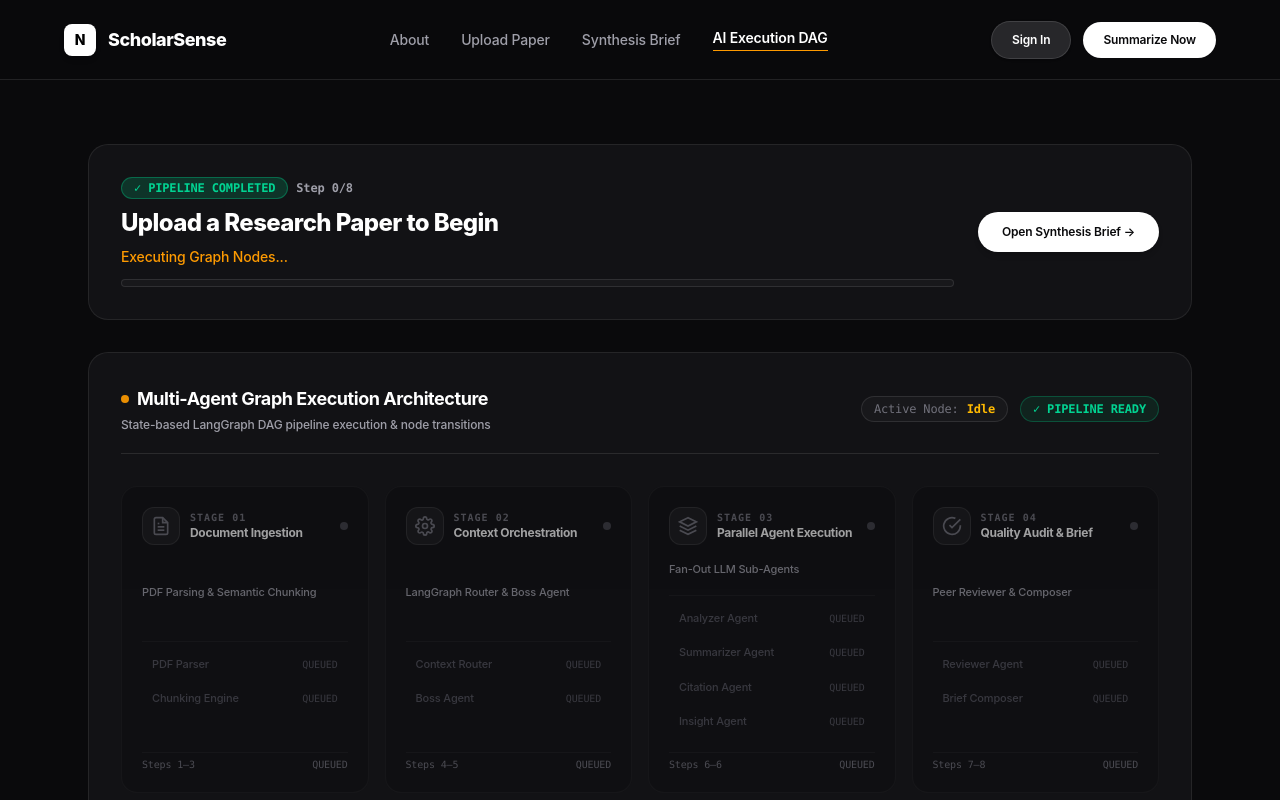
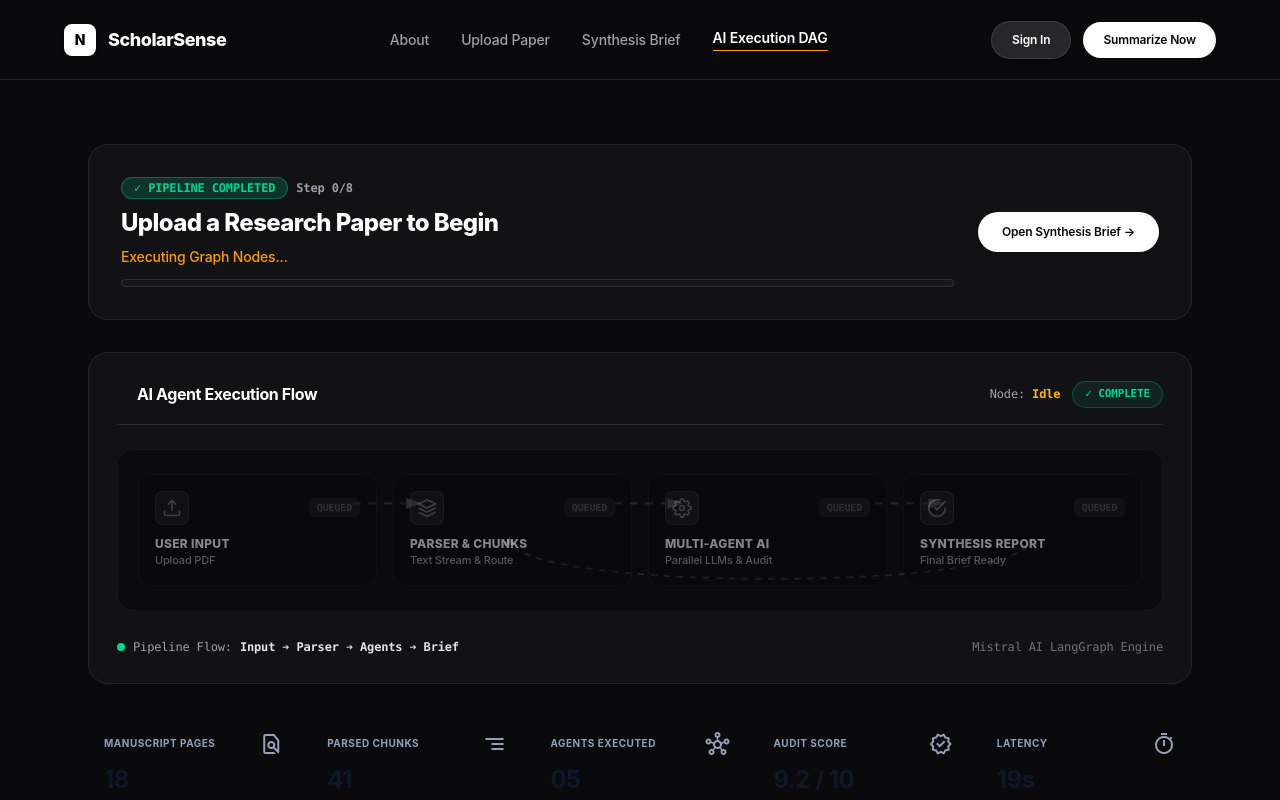
Before and after one commit to Shreepal-mewada/AI-powered-analyzer, a React (Vite) app in the folder client/: page /workflow in a window 1280 px wide. Shown: the top 800 px of the page. Built offline with nearby package versions, Linux system fonts and the light colour scheme.

Commit message:
Simplified visual workflow graph into compact minimal node containers with animated connector lines

```diff
--- a/client/src/components/workflow/LiveWorkflowGraph.jsx
+++ b/client/src/components/workflow/LiveWorkflowGraph.jsx
@@ -1,59 +1,28 @@
-import React, { useState } from 'react';
+import React from 'react';
 
 export const LiveWorkflowGraph = ({ activeNode = 'Boss Agent', status = 'ANALYZING', activeStepIndex = 3 }) => {
-  const [selectedStage, setSelectedStage] = useState(null);
 
-  // 4 Primary Architecture Stages
-  const stages = [
+  const nodes = [
     {
-      id: 'ingestion',
-      stageNum: '01',
-      title: 'Document Ingestion',
-      subtitle: 'PDF Parsing & Semantic Chunking',
-      stepRange: [1, 3],
-      nodes: [
-        { label: 'PDF Parser', desc: 'Byte stream & math formula parsing', step: 2 },
-        { label: 'Chunking Engine', desc: 'Semantic section segmentation', step: 3 }
-      ],
+      id: 'input',
+      num: '01',
+      title: 'USER INPUT',
+      subtitle: 'Upload PDF',
+      stepRange: [1, 2],
       icon: (
         <svg className="w-5 h-5" viewBox="0 0 24 24" fill="none" stroke="currentColor" strokeWidth="2">
-          <path d="M14 2H6a2 2 0 0 0-2 2v16a2 2 0 0 0 2 2h12a2 2 0 0 0 2-2V8z" />
-          <polyline points="14 2 14 8 20 8" />
-          <line x1="16" y1="13" x2="8" y2="13" />
-          <line x1="16" y1="17" x2="8" y2="17" />
-          <polyline points="10 9 9 9 8 9" />
+          <path d="M21 15v4a2 2 0 0 1-2 2H5a2 2 0 0 1-2-2v-4" />
+          <polyline points="17 8 12 3 7 8" />
+          <line x1="12" y1="3" x2="12" y2="15" />
         </svg>
       )
     },
     {
-      id: 'routing',
-      stageNum: '02',
-      title: 'Context Orchestration',
-      subtitle: 'LangGraph Router & Boss Agent',
-      stepRange: [4, 5],
-      nodes: [
-        { label: 'Context Router', desc: 'Context window filtering & token optimization', step: 4 },
-        { label: 'Boss Agent', desc: 'State-graph node dispatcher', step: 5 }
-      ],
-      icon: (
-        <svg className="w-5 h-5" viewBox="0 0 24 24" fill="none" stroke="currentColor" strokeWidth="2">
-          <circle cx="12" cy="12" r="3" />
-          <path d="M19.4 15a1.65 1.65 0 0 0 .33 1.82l.06.06a2 2 0 0 1 0 2.83 2 2 0 0 1-2.83 0l-.06-.06a1.65 1.65 0 0 0-1.82-.33 1.65 1.65 0 0 0-1 1.51V21a2 2 0 0 1-2 2 2 2 0 0 1-2-2v-.09A1.65 1.65 0 0 0 9 19.4a1.65 1.65 0 0 0-1.82.33l-.06.06a2 2 0 0 1-2.83 0 2 2 0 0 1 0-2.83l.06-.06a1.65 1.65 0 0 0 .33-1.82 1.65 1.65 0 0 0-1.51-1H3a2 2 0 0 1-2-2 2 2 0 0 1 2-2h.09A1.65 1.65 0 0 0 4.6 9a1.65 1.65 0 0 0-.33-1.82l-.06-.06a2 2 0 0 1 0-2.83 2 2 0 0 1 2.83 0l.06.06a1.65 1.65 0 0 0 1.82.33H9a1.65 1.65 0 0 0 1-1.51V3a2 2 0 0 1 2-2 2 2 0 0 1 2 2v.09a1.65 1.65 0 0 0 1 1.51 1.65 1.65 0 0 0 1.82-.33l.06-.06a2 2 0 0 1 2.83 0 2 2 0 0 1 0 2.83l-.06.06a1.65 1.65 0 0 0-.33 1.82V9a1.65 1.65 0 0 0 1.51 1H21a2 2 0 0 1 2 2 2 2 0 0 1-2 2h-.09a1.65 1.65 0 0 0-1.51 1z" />
-        </svg>
-      )
-    },
-    {
-      id: 'parallel',
-      stageNum: '03',
-      title: 'Parallel Agent Execution',
-      subtitle: 'Fan-Out LLM Sub-Agents',
-      stepRange: [6, 6],
-      nodes: [
-        { label: 'Analyzer Agent', desc: 'Technical extraction', step: 6 },
-        { label: 'Summarizer Agent', desc: 'Executive synthesis', step: 6 },
-        { label: 'Citation Agent', desc: 'Reference & baseline audit', step: 6 },
-        { label: 'Insight Agent', desc: 'Tradeoffs & takeaways', step: 6 }
-      ],
+      id: 'parser',
+      num: '02',
+      title: 'PARSER & CHUNKS',
+      subtitle: 'Text Stream & Route',
+      stepRange: [2, 4],
       icon: (
         <svg className="w-5 h-5" viewBox="0 0 24 24" fill="none" stroke="currentColor" strokeWidth="2">
           <polygon points="12 2 2 7 12 12 22 7 12 2" />
@@ -63,15 +32,24 @@ export const LiveWorkflowGraph = ({ activeNode = 'Boss Agent', status = 'ANALYZI
       )
     },
     {
-      id: 'synthesis',
-      stageNum: '04',
-      title: 'Quality Audit & Brief',
-      subtitle: 'Peer Reviewer & Composer',
-      stepRange: [7, 8],
-      nodes: [
-        { label: 'Reviewer Agent', desc: 'Quality score validation', step: 7 },
-        { label: 'Brief Composer', desc: 'Final synthesis brief', step: 8 }
-      ],
+      id: 'agents',
+      num: '03',
+      title: 'MULTI-AGENT AI',
+      subtitle: 'Parallel LLMs & Audit',
+      stepRange: [5, 7],
+      icon: (
+        <svg className="w-5 h-5" viewBox="0 0 24 24" fill="none" stroke="currentColor" strokeWidth="2">
+          <circle cx="12" cy="12" r="3" />
+          <path d="M19.4 15a1.65 1.65 0 0 0 .33 1.82l.06.06a2 2 0 0 1 0 2.83 2 2 0 0 1-2.83 0l-.06-.06a1.65 1.65 0 0 0-1.82-.33 1.65 1.65 0 0 0-1 1.51V21a2 2 0 0 1-2 2 2 2 0 0 1-2-2v-.09A1.65 1.65 0 0 0 9 19.4a1.65 1.65 0 0 0-1.82.33l-.06.06a2 2 0 0 1-2.83 0 2 2 0 0 1 0-2.83l.06-.06a1.65 1.65 0 0 0 .33-1.82 1.65 1.65 0 0 0-1.51-1H3a2 2 0 0 1-2-2 2 2 0 0 1 2-2h.09A1.65 1.65 0 0 0 4.6 9a1.65 1.65 0 0 0-.33-1.82l-.06-.06a2 2 0 0 1 0-2.83 2 2 0 0 1 2.83 0l.06.06a1.65 1.65 0 0 0 1.82.33H9a1.65 1.65 0 0 0 1-1.51V3a2 2 0 0 1 2-2 2 2 0 0 1 2 2v.09a1.65 1.65 0 0 0 1 1.51 1.65 1.65 0 0 0 1.82-.33l.06-.06a2 2 0 0 1 2.83 0 2 2 0 0 1 0 2.83l-.06.06a1.65 1.65 0 0 0-.33 1.82V9a1.65 1.65 0 0 0 1.51 1H21a2 2 0 0 1 2 2 2 2 0 0 1-2 2h-.09a1.65 1.65 0 0 0-1.51 1z" />
+        </svg>
+      )
+    },
+    {
+      id: 'response',
+      num: '04',
+      title: 'SYNTHESIS REPORT',
+      subtitle: 'Final Brief Ready',
+      stepRange: [8, 8],
       icon: (
         <svg className="w-5 h-5" viewBox="0 0 24 24" fill="none" stroke="currentColor" strokeWidth="2">
           <path d="M22 11.08V12a10 10 0 1 1-5.93-9.14" />
@@ -81,171 +59,161 @@ export const LiveWorkflowGraph = ({ activeNode = 'Boss Agent', status = 'ANALYZI
     }
   ];
 
-  const getStageStatus = (stage) => {
-    const [start, end] = stage.stepRange;
-    if (activeStepIndex > end) return 'COMPLETED';
+  const getNodeState = (node) => {
+    const [start, end] = node.stepRange;
+    if (activeStepIndex > end) return 'DONE';
     if (activeStepIndex >= start && activeStepIndex <= end) return 'ACTIVE';
     return 'QUEUED';
   };
 
   return (
-    <div className="noteo-card p-6 sm:p-8 space-y-8 bg-[#0E0E12] border border-white/10 rounded-2xl relative overflow-hidden">
+    <div className="noteo-card p-6 sm:p-7 bg-[#0A0A0E] border border-white/10 rounded-2xl space-y-6 relative overflow-hidden">
 
-      {/* Header */}
-      <div className="flex flex-col sm:flex-row sm:items-center justify-between gap-4 border-b border-white/10 pb-5">
-        <div className="space-y-1">
-          <div className="flex items-center gap-2">
-            <span className="w-2 h-2 rounded-full bg-amber-500 animate-pulse"></span>
-            <h3 className="text-base sm:text-lg font-bold text-white font-heading tracking-tight">
-              Multi-Agent Graph Execution Architecture
+      {/* Top Status Bar */}
+      <div className="flex items-center justify-between border-b border-white/10 pb-4">
+        <div className="flex items-center gap-2.5">
+          <span className="w-2.5 h-2.5 rounded-full bg-amber-500 animate-ping"></span>
+          <h3 className="text-sm sm:text-base font-bold text-white font-heading tracking-tight">
+            AI Agent Execution Flow
           </h3>
         </div>
-          <p className="text-xs text-zinc-400 font-medium">
-            State-based LangGraph DAG pipeline execution & node transitions
-          </p>
-        </div>
 
-        <div className="flex items-center gap-3 shrink-0">
-          <div className="flex items-center gap-2 px-3 py-1 bg-zinc-900 border border-white/10 rounded-full text-xs font-mono">
-            <span className="text-zinc-500">Active Node:</span>
-            <span className="text-amber-400 font-bold">{activeNode}</span>
-          </div>
-
-          <span className={`px-3 py-1 text-xs font-bold font-mono rounded-full border transition-all ${
+        <div className="flex items-center gap-3">
+          <span className="text-xs font-mono text-zinc-400 hidden sm:inline">
+            Node: <span className="text-amber-400 font-bold">{activeNode}</span>
+          </span>
+          <span className={`px-3 py-1 text-[11px] font-bold font-mono rounded-full border ${
             status === 'COMPLETED' || activeStepIndex >= 8
               ? 'bg-emerald-500/10 text-emerald-400 border-emerald-500/30'
               : 'bg-amber-500/10 text-amber-400 border-amber-500/30 animate-pulse'
           }`}>
-            {status === 'COMPLETED' || activeStepIndex >= 8 ? '✓ PIPELINE READY' : `⚡ STEP ${Math.min(8, Math.floor(activeStepIndex))}/8`}
+            {status === 'COMPLETED' || activeStepIndex >= 8 ? '✓ COMPLETE' : `STEP ${Math.min(8, Math.floor(activeStepIndex))}/8`}
           </span>
         </div>
       </div>
 
-      {/* 4 Architectural Stages Horizontal Flow */}
-      <div className="grid grid-cols-1 md:grid-cols-2 lg:grid-cols-4 gap-4 relative z-10">
-        {stages.map((stg, idx) => {
-          const stStatus = getStageStatus(stg);
-          const isSelected = selectedStage === stg.id;
+      {/* Main Container Graph Section */}
+      <div className="relative py-6 px-3 bg-zinc-950/70 border border-white/5 rounded-2xl">
+
+        {/* SVG Connecting Flow Lines (Desktop & Tablet) */}
+        <div className="hidden md:block absolute inset-0 pointer-events-none z-0">
+          <svg className="w-full h-full" viewBox="0 0 800 180" fill="none" preserveAspectRatio="none">
+            <defs>
+              <marker id="arrow-neutral" viewBox="0 0 10 10" refX="6" refY="5" markerWidth="6" markerHeight="6" orient="auto-start-reverse">
+                <path d="M 0 1 L 8 5 L 0 9 z" fill="#3F3F46" />
+              </marker>
+              <marker id="arrow-amber" viewBox="0 0 10 10" refX="6" refY="5" markerWidth="6" markerHeight="6" orient="auto-start-reverse">
+                <path d="M 0 1 L 8 5 L 0 9 z" fill="#F59E0B" />
+              </marker>
+              <marker id="arrow-emerald" viewBox="0 0 10 10" refX="6" refY="5" markerWidth="6" markerHeight="6" orient="auto-start-reverse">
+                <path d="M 0 1 L 8 5 L 0 9 z" fill="#10B981" />
+              </marker>
+            </defs>
+
+            {/* Line 1: Node 1 -> Node 2 */}
+            <line
+              x1="180" y1="60" x2="230" y2="60"
+              stroke={activeStepIndex >= 2 ? '#F59E0B' : '#27272A'}
+              strokeWidth="2.5"
+              strokeDasharray="6 6"
+              markerEnd={activeStepIndex >= 2 ? 'url(#arrow-amber)' : 'url(#arrow-neutral)'}
+              className={activeStepIndex >= 2 ? 'animate-dash-flow' : ''}
+            />
+
+            {/* Line 2: Node 2 -> Node 3 */}
+            <line
+              x1="380" y1="60" x2="430" y2="60"
+              stroke={activeStepIndex >= 5 ? '#F59E0B' : '#27272A'}
+              strokeWidth="2.5"
+              strokeDasharray="6 6"
+              markerEnd={activeStepIndex >= 5 ? 'url(#arrow-amber)' : 'url(#arrow-neutral)'}
+              className={activeStepIndex >= 5 ? 'animate-dash-flow' : ''}
+            />
+
+            {/* Line 3: Node 3 -> Node 4 */}
+            <line
+              x1="580" y1="60" x2="630" y2="60"
+              stroke={activeStepIndex >= 8 ? '#10B981' : '#27272A'}
+              strokeWidth="2.5"
+              strokeDasharray="6 6"
+              markerEnd={activeStepIndex >= 8 ? 'url(#arrow-emerald)' : 'url(#arrow-neutral)'}
+              className={activeStepIndex >= 8 ? 'animate-dash-flow' : ''}
+            />
+
+            {/* Bottom Loop Arc: Node 4 (Report) -> Node 2 (Parser) */}
+            <path
+              d="M 700 100 C 700 160, 300 160, 300 100"
+              stroke={activeStepIndex >= 8 ? '#10B981' : '#27272A'}
+              strokeWidth="2"
+              strokeDasharray="5 5"
+              markerEnd={activeStepIndex >= 8 ? 'url(#arrow-emerald)' : 'url(#arrow-neutral)'}
+              className={activeStepIndex >= 8 ? 'animate-dash-flow' : ''}
+            />
+          </svg>
+        </div>
+
+        {/* 4 Compact Node Containers */}
+        <div className="relative z-10 grid grid-cols-1 md:grid-cols-4 gap-4 max-w-5xl mx-auto px-2">
+          {nodes.map((node) => {
+            const st = getNodeState(node);
 
             return (
               <div
-              key={stg.id}
-              onClick={() => setSelectedStage(isSelected ? null : stg.id)}
-              className={`p-5 rounded-2xl border transition-all duration-300 cursor-pointer flex flex-col justify-between space-y-4 ${
-                stStatus === 'ACTIVE'
-                  ? 'bg-zinc-900/90 border-amber-500/60 shadow-[0_0_25px_rgba(255,149,0,0.15)] ring-1 ring-amber-500/30'
-                  : stStatus === 'COMPLETED'
-                  ? 'bg-zinc-900/50 border-emerald-500/30 hover:border-emerald-500/50'
-                  : 'bg-zinc-950/40 border-white/5 opacity-60 hover:opacity-100 hover:border-white/10'
+                key={node.id}
+                className={`p-4 rounded-xl border flex flex-col justify-between h-28 transition-all duration-300 ${
+                  st === 'ACTIVE'
+                    ? 'bg-zinc-900 border-amber-500 shadow-[0_0_20px_rgba(245,158,11,0.25)] ring-1 ring-amber-500/40'
+                    : st === 'DONE'
+                    ? 'bg-zinc-900/60 border-emerald-500/40'
+                    : 'bg-zinc-950/60 border-white/5 opacity-50'
                 }`}
               >
-              {/* Top Header of Stage Card */}
+                {/* Node Top Row */}
                 <div className="flex items-center justify-between">
-                <div className="flex items-center gap-2.5">
-                  <div className={`p-2 rounded-xl border ${
-                    stStatus === 'ACTIVE'
+                  <div className={`p-1.5 rounded-lg border ${
+                    st === 'ACTIVE'
                       ? 'bg-amber-500/20 border-amber-500/40 text-amber-400'
-                      : stStatus === 'COMPLETED'
+                      : st === 'DONE'
                       ? 'bg-emerald-500/10 border-emerald-500/30 text-emerald-400'
                       : 'bg-zinc-900 border-white/10 text-zinc-500'
                   }`}>
-                    {stg.icon}
-                  </div>
-                  <div>
-                    <span className="text-[10px] font-bold font-mono text-zinc-500 uppercase tracking-widest block">
-                      STAGE {stg.stageNum}
-                    </span>
-                    <h4 className="text-xs font-bold text-white font-heading leading-snug">
-                      {stg.title}
-                    </h4>
-                  </div>
+                    {node.icon}
                   </div>
 
-                <span className={`w-2 h-2 rounded-full ${
-                  stStatus === 'ACTIVE'
-                    ? 'bg-amber-500 animate-ping'
-                    : stStatus === 'COMPLETED'
-                    ? 'bg-emerald-500'
-                    : 'bg-zinc-700'
-                }`}></span>
+                  <span className={`text-[10px] font-mono font-bold px-2 py-0.5 rounded-md ${
+                    st === 'ACTIVE'
+                      ? 'bg-amber-500/20 text-amber-400 border border-amber-500/30'
+                      : st === 'DONE'
+                      ? 'bg-emerald-500/10 text-emerald-400'
+                      : 'bg-zinc-900 text-zinc-600'
+                  }`}>
+                    {st === 'ACTIVE' ? '⚡ RUNNING' : st === 'DONE' ? '✓ DONE' : 'QUEUED'}
+                  </span>
                 </div>
 
-              {/* Subtitle */}
-              <p className="text-[11px] text-zinc-400 font-medium leading-relaxed">
-                {stg.subtitle}
+                {/* Node Title & Subtitle */}
+                <div>
+                  <h4 className="text-xs font-extrabold text-white font-heading tracking-wide">
+                    {node.title}
+                  </h4>
+                  <p className="text-[11px] text-zinc-400 font-medium">
+                    {node.subtitle}
                   </p>
-
-              {/* Internal Micro Nodes list */}
-              <div className="space-y-1.5 pt-2 border-t border-white/5">
-                {stg.nodes.map((nd, nIdx) => {
-                  const nodeDone = activeStepIndex > nd.step;
-                  const nodeActive = Math.floor(activeStepIndex) === nd.step;
-
-                  return (
-                    <div
-                      key={nIdx}
-                      className={`px-2.5 py-1.5 rounded-lg flex items-center justify-between text-[11px] font-medium transition-all ${
-                        nodeActive
-                          ? 'bg-amber-500/10 text-amber-300 font-bold border border-amber-500/30'
-                          : nodeDone
-                          ? 'text-zinc-300'
-                          : 'text-zinc-600'
-                      }`}
-                    >
-                      <span className="truncate max-w-[140px]">{nd.label}</span>
-                      <span className="font-mono text-[10px] shrink-0">
-                        {nodeActive ? '⚡ ACTIVE' : nodeDone ? '✓ DONE' : 'QUEUED'}
-                      </span>
+                </div>
               </div>
             );
           })}
         </div>
 
-              {/* Bottom status line */}
-              <div className="flex items-center justify-between pt-1 text-[10px] font-mono text-zinc-500 border-t border-white/5">
-                <span>Steps {stg.stepRange[0]}–{stg.stepRange[1]}</span>
-                <span className={stStatus === 'ACTIVE' ? 'text-amber-400 font-bold' : stStatus === 'COMPLETED' ? 'text-emerald-400' : ''}>
-                  {stStatus}
-                </span>
       </div>
 
-            </div>
-          );
-        })}
-      </div>
-
-      {/* Direct Flow Connector Arrow Bar */}
-      <div className="hidden lg:flex items-center justify-between px-8 py-2 bg-zinc-950/60 rounded-xl border border-white/5 text-xs text-zinc-400 font-mono">
-        <div className="flex items-center gap-2">
-          <span className="w-1.5 h-1.5 rounded-full bg-emerald-400"></span>
-          <span>01. Ingestion</span>
-        </div>
-        <span className="text-zinc-600 font-bold">➔</span>
-        <div className="flex items-center gap-2">
-          <span className="w-1.5 h-1.5 rounded-full bg-amber-400"></span>
-          <span>02. Context Router</span>
-        </div>
-        <span className="text-zinc-600 font-bold">➔</span>
-        <div className="flex items-center gap-2">
-          <span className="w-1.5 h-1.5 rounded-full bg-amber-400"></span>
-          <span>03. Fan-Out Agents</span>
-        </div>
-        <span className="text-zinc-600 font-bold">➔</span>
-        <div className="flex items-center gap-2">
-          <span className="w-1.5 h-1.5 rounded-full bg-emerald-400"></span>
-          <span>04. Synthesis Brief</span>
-        </div>
-      </div>
-
-      {/* Footer Meta */}
-      <div className="flex flex-col sm:flex-row items-center justify-between gap-2 pt-2 border-t border-white/10 text-xs text-zinc-400 font-medium">
+      {/* Footer Info Ticker */}
+      <div className="flex items-center justify-between text-xs text-zinc-400 font-mono pt-1">
         <span className="flex items-center gap-2">
-          <span className="w-2 h-2 rounded-full bg-emerald-500"></span>
-          Framework: <strong className="text-zinc-200">Mistral AI + LangGraph Orchestrator</strong>
+          <span className="w-2 h-2 rounded-full bg-emerald-400"></span>
+          Pipeline Flow: <strong className="text-zinc-200">Input ➔ Parser ➔ Agents ➔ Brief</strong>
         </span>
-        <span className="text-zinc-500 font-mono text-[11px]">
-          Parallel Execution • Quality Audit Feedback Loop
-        </span>
+        <span className="text-zinc-500 hidden sm:inline">Mistral AI LangGraph Engine</span>
       </div>
 
     </div>
```
Lines whose indentation alone changed are shown as unchanged.
